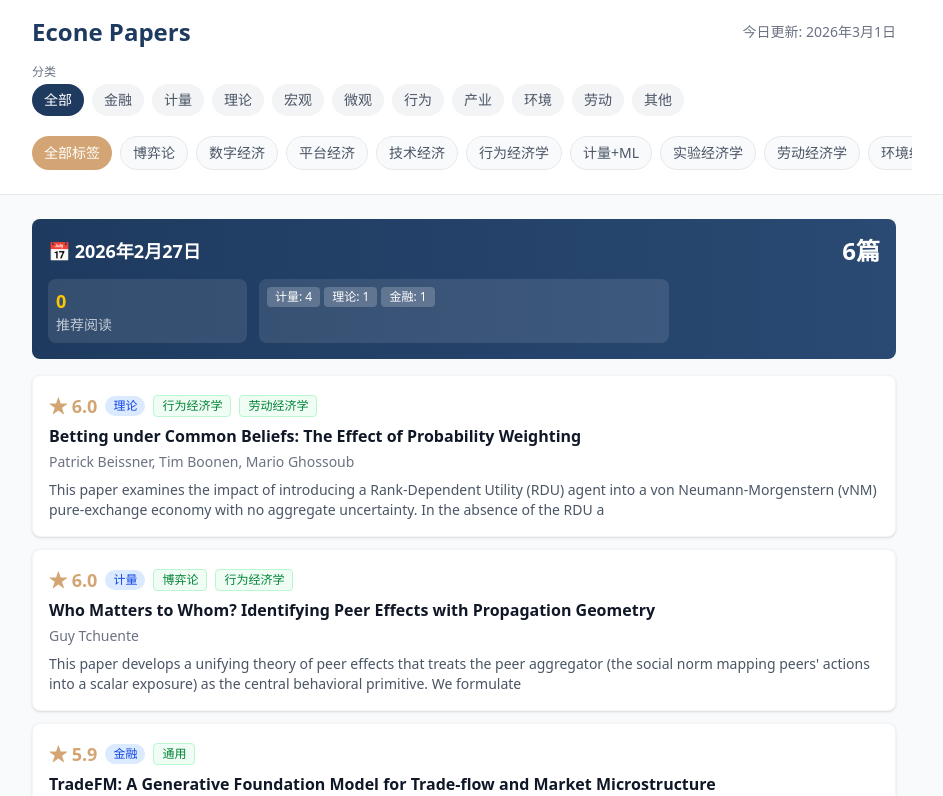
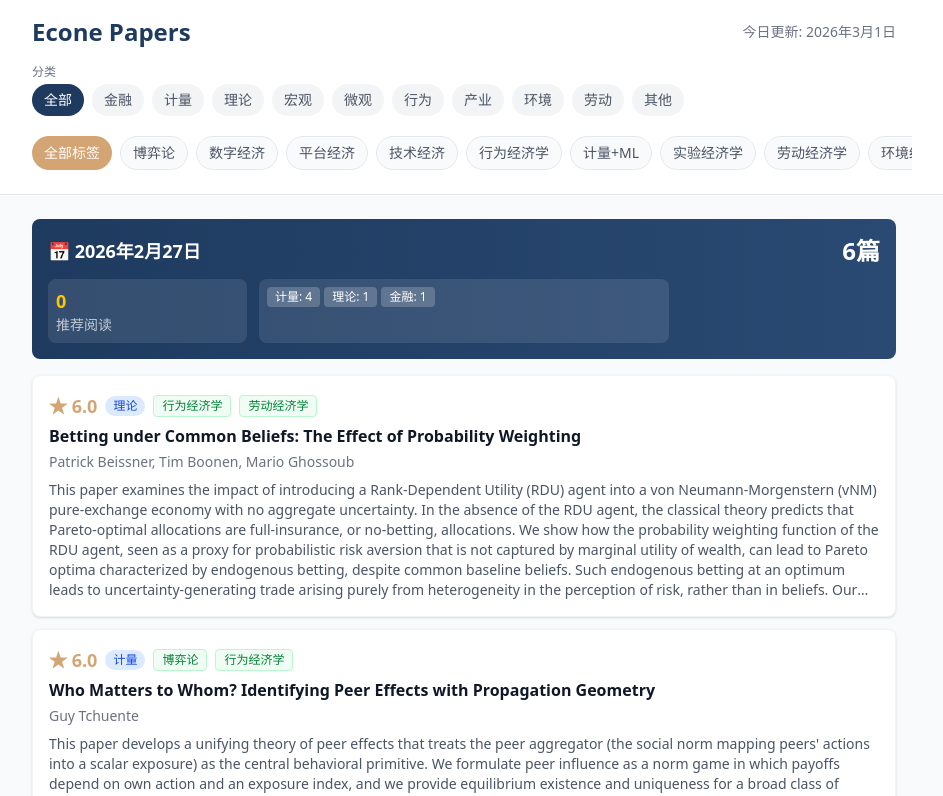
Before and after one commit to super88lc/econe-papers, a Next.js app in the folder web/: page / in a window 1280 px wide. Shown: the top 796 px of the page, without its empty margins (176-1119 px from the left). Built offline with nearby package versions, Linux system fonts and the light colour scheme.

Commit message:
Fix: show full abstract

```diff
--- a/web/src/components/PaperCard.tsx
+++ b/web/src/components/PaperCard.tsx
@@ -68,13 +68,9 @@ export default function PaperCard({ paper }: PaperCardProps) {
   const paperId = paper.id.replace('http://arxiv.org/abs/', '');
   const tags = paper.tags || [];
 
-  // Use Chinese title if available, otherwise use English
-  const displayTitle = paper.chineseTitle && paper.chineseTitle !== paper.title
-    ? paper.chineseTitle
-    : paper.title;
-  const displayAbstract = paper.chineseAbstract && paper.chineseAbstract.length > 50
-    ? paper.chineseAbstract
-    : paper.abstract;
+  // 使用英文摘要（更完整）
+  const displayTitle = paper.title || paper.chineseTitle || 'Untitled';
+  const displayAbstract = paper.abstract || paper.chineseAbstract || '';
 
   return (
     <div
```
